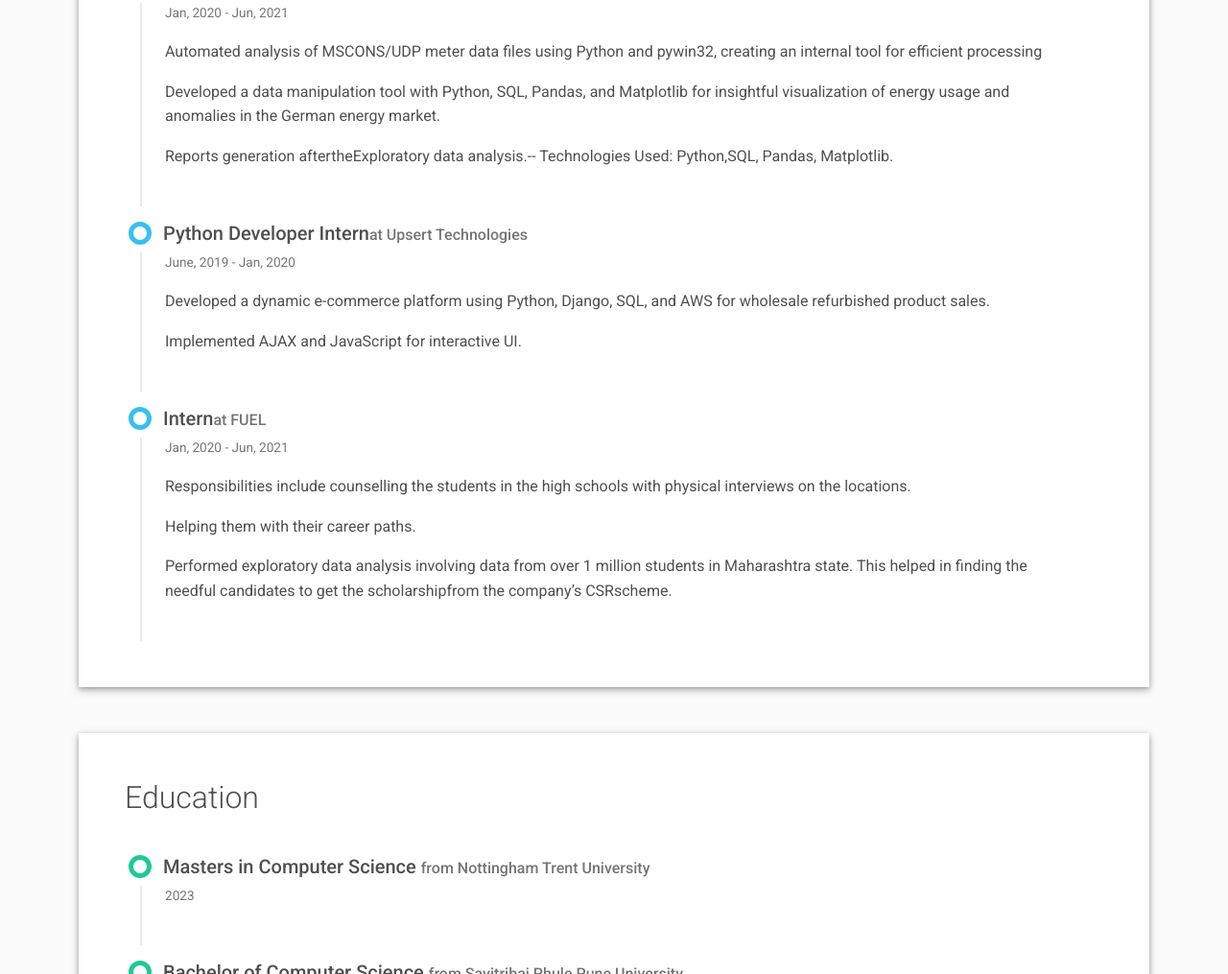
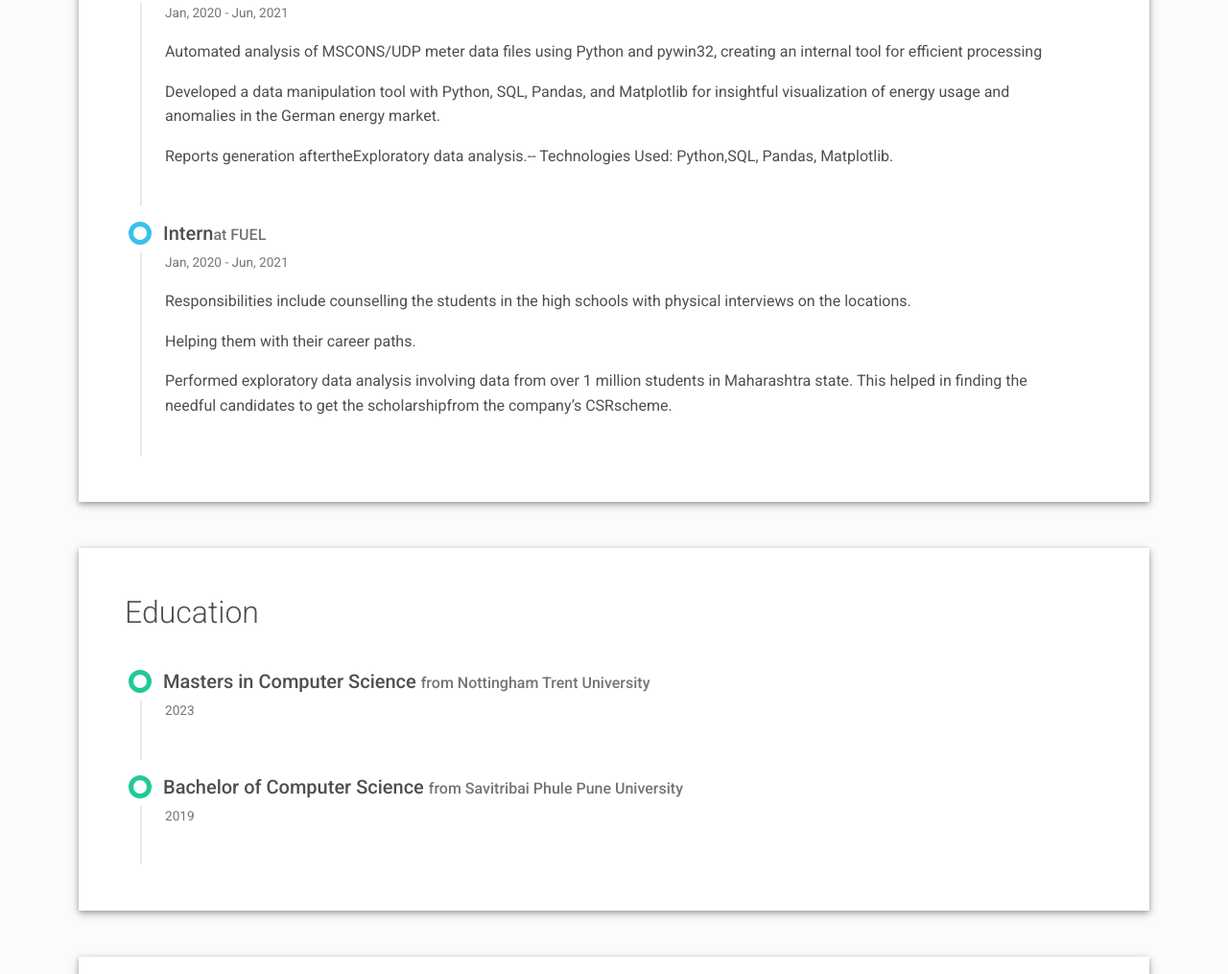
Before and after one commit to pratikbhor95/myprofile, a plain HTML site: page index.html in a window 1280 px wide. Shown: the part 2080-3095 px from the top of the page at 96% size. Drawn offline with nearby package versions, Linux system fonts and the light colour scheme.

Commit message:
Update index.html

```diff
--- a/index.html
+++ b/index.html
@@ -223,17 +223,7 @@ visualization of energy usage and anomalies in the German energy market.</p>
               Pandas, Matplotlib.</p></div>
           </div>
         </div>
-        <div class="timeline-card timeline-card-info" data-aos="fade-in" data-aos-delay="400">
-          <div class="timeline-head px-4 pt-3">
-            <div class="h5">Python Developer Intern<span class="text-muted h6">at Upsert Technologies</span></div>
-          </div>
-          <div class="timeline-body px-4 pb-4">
-            <div class="text-muted text-small mb-3">June, 2019 - Jan, 2020</div>
-            <div><p>Developed a dynamic e-commerce platform using Python, Django, SQL, and AWS for wholesale
-              refurbished product sales.</p>
-              <p>Implemented AJAX and JavaScript for interactive UI.</p></div>
-          </div>
-        </div>
+
         <div class="timeline-card timeline-card-info" data-aos="fade-in" data-aos-delay="600">
           <div class="timeline-head px-4 pt-3">
             <div class="h5">Intern<span class="text-muted h6">at FUEL</span></div>
```
